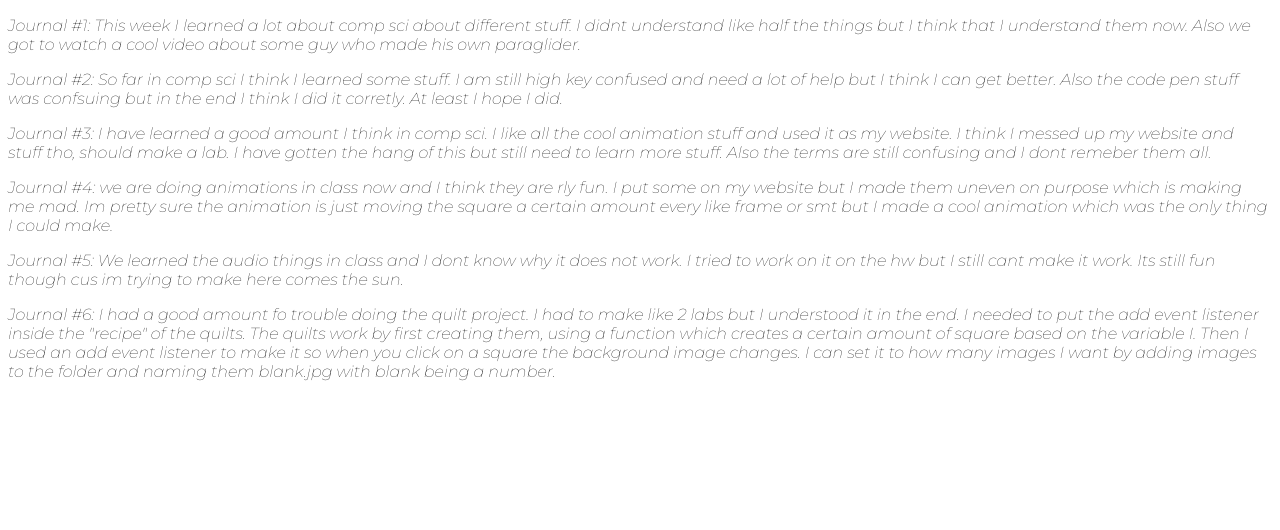
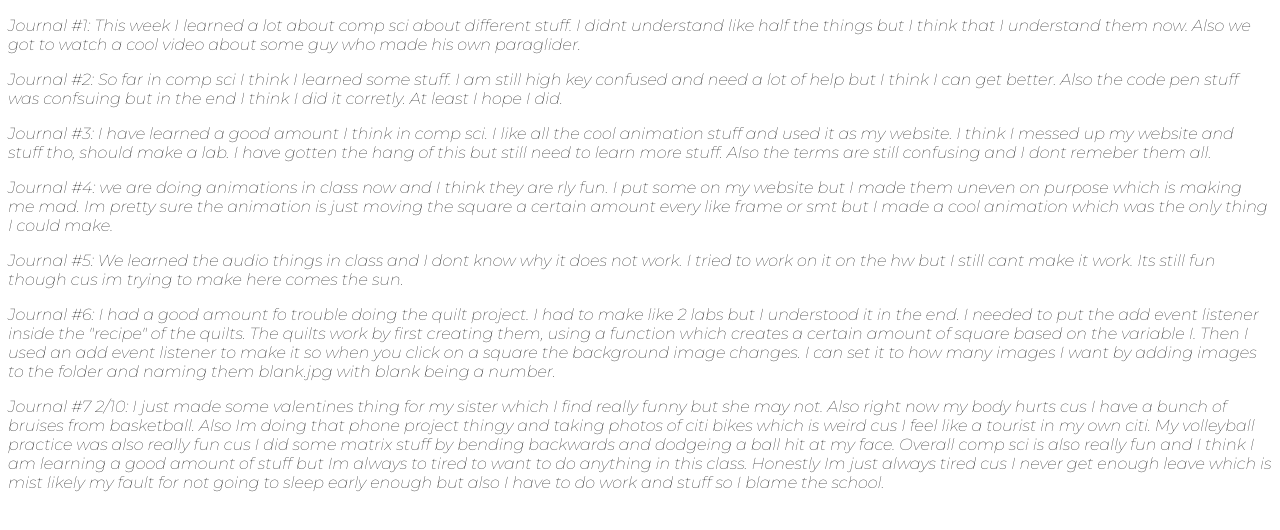
Before and after one commit to Spoonsir/spoonsir.github.io, a plain HTML site: page journal.html in a window 1280 px wide. Drawn offline with Linux system fonts and the light colour scheme.

Commit message:
“hola”

```diff
--- a/journal.html
+++ b/journal.html
@@ -44,6 +44,10 @@ I had a good amount fo trouble doing the quilt project. I had to make like 2 lab
 
 
 </p>
+<p>
+Journal #7 2/10:
+I just made some valentines thing for my sister which I find really funny but she may not. Also right now my body hurts cus I have a bunch of bruises from basketball. Also Im doing that phone project thingy and taking photos of citi bikes which is weird cus I feel like a tourist in my own citi. My volleyball practice was also really fun cus I did some matrix stuff by bending backwards and dodgeing a ball hit at my face. Overall comp sci is also really fun and I think I am learning a good amount of stuff but Im always to tired to want to do anything in this class. Honestly Im just always tired cus I never get enough leave which is mist likely my fault for not going to sleep early enough but also I have to do work and stuff so I blame the school.
+</p>
 
 </body>
 </html>
```
Also changed, not shown: val.html (line endings or trailing spaces).
